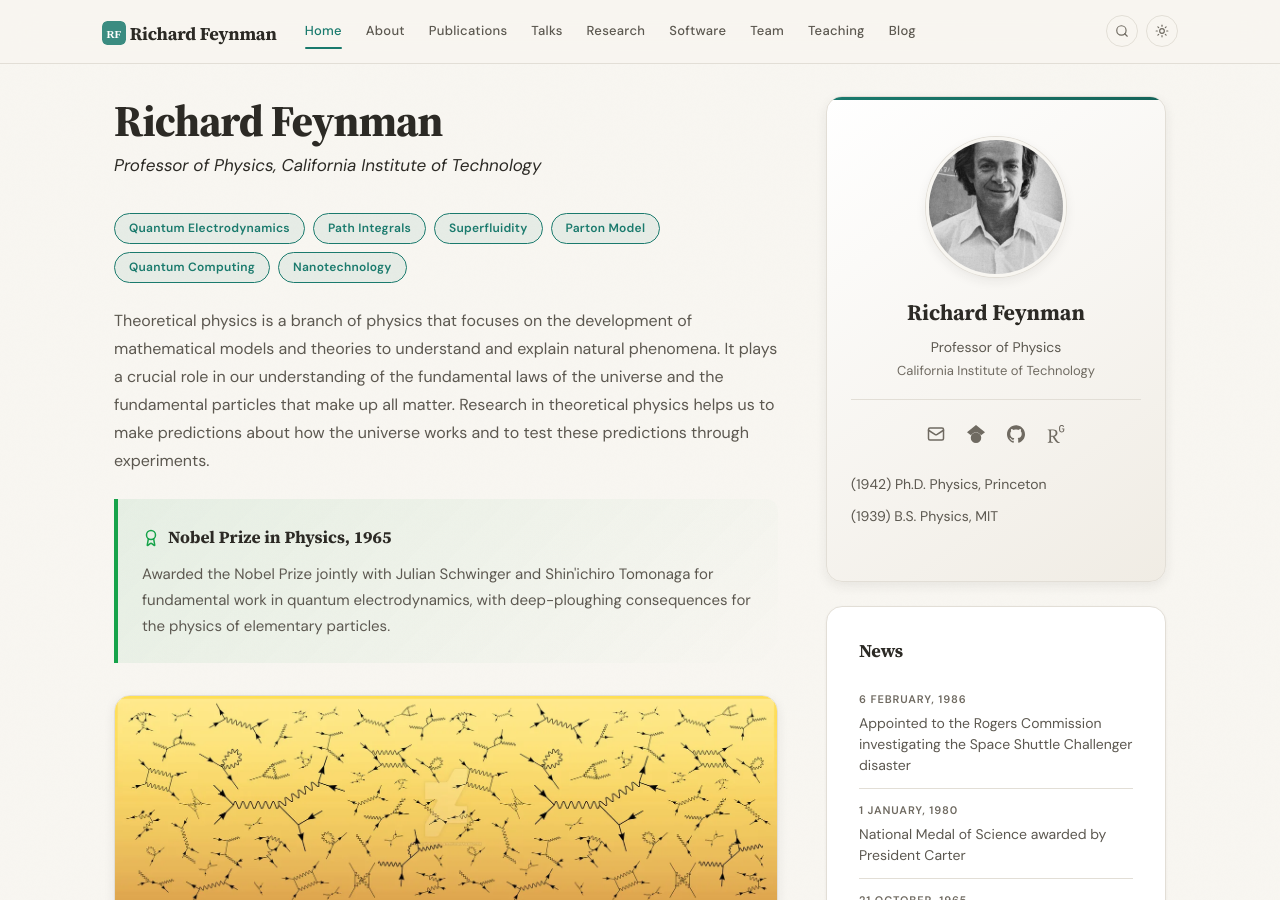
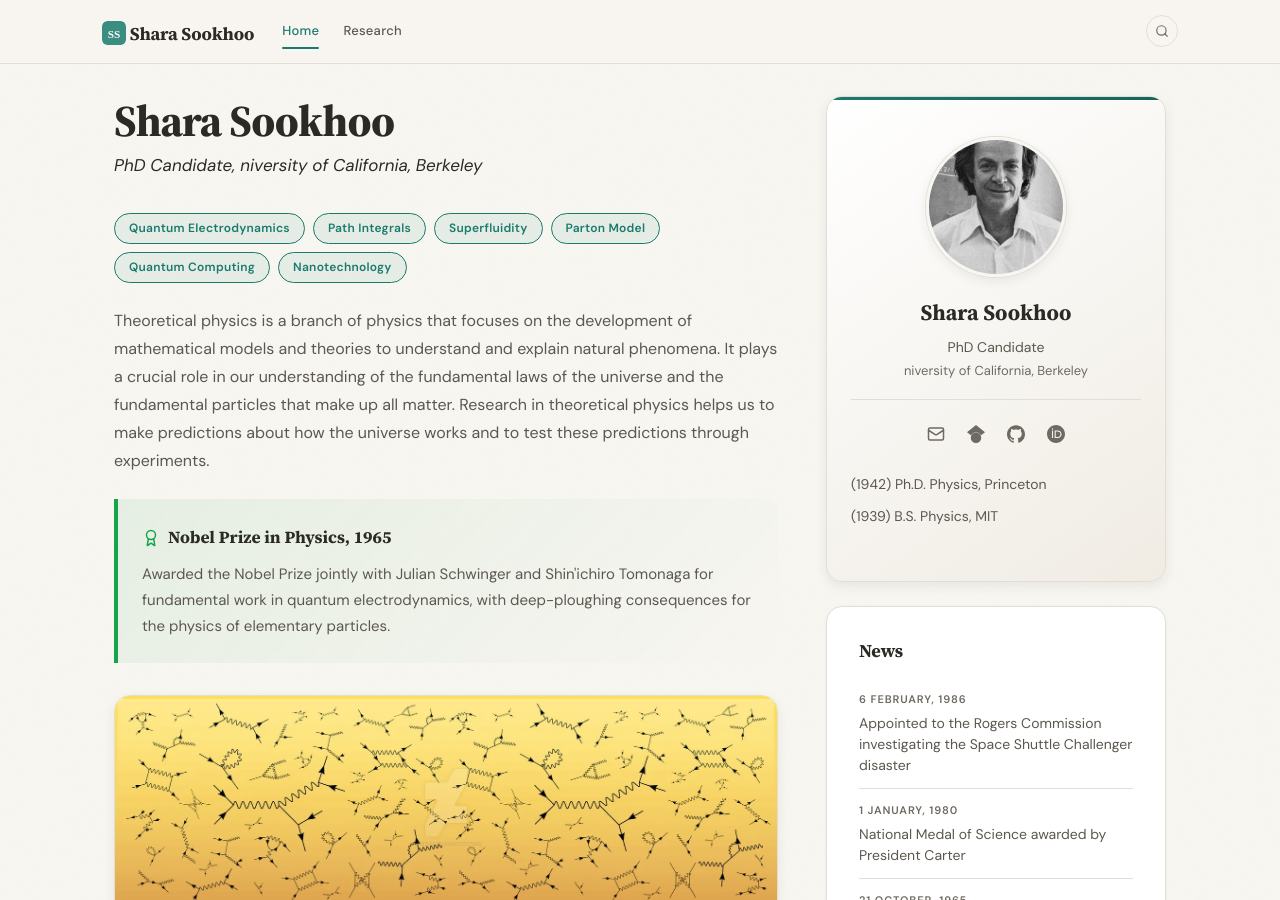
Before and after one commit to sharasookhoo/sharasookhoo.github.io, a Jekyll site: the page built from _pages/home.md, in a window 1280 px wide and 900 px high. Built offline with Jekyll 4.4.1, drawn with Linux system fonts in a browser that asks for light colours; some of the changed text lies outside the part shown.

Commit message:
Update _config.yml

```diff
--- a/_config.yml
+++ b/_config.yml
@@ -1,31 +1,27 @@
 # ============================================================
 # STEP 1: Your Identity (required)
 # ============================================================
-name: "Richard Feynman"
-title: "Professor of Physics"
-institution: "California Institute of Technology"
-email: richard@university.edu
+name: "Shara Sookhoo"
+title: "PhD Candidate"
+institution: "niversity of California, Berkeley"
+email: sharasoohkoo@berkeley.edu
 photo: headshot.jpg  # place your photo in images/
 
 # ============================================================
 # STEP 2: Your Links (optional -- leave blank to hide an icon)
 # ============================================================
 links:
-  google_scholar: "https://scholar.google.com/citations?user=B7vSqZsAAAAJ"
-  github: "https://github.com/"
-  researchgate: "https://www.researchgate.net/"
-  orcid: ""
-  twitter: ""
-  linkedin: ""
-  cv: ""  # e.g., "papers/cv.pdf"
+  google_scholar: "https://scholar.google.com/citations?user=fwZ8mNoAAAAJ&hl=en"
+  github: "https://github.com/sharasookhoo"
+  orcid: "0009-0007-7784-3494"
 
 # ============================================================
 # STEP 3: Site Settings
 # ============================================================
 accent_color: "#1a7a6d"      # theme color; light and dark variants are derived automatically
-dark_mode: true              # set to false to disable dark mode entirely
+dark_mode: false             # set to false to disable dark mode entirely
 math: false                  # true loads MathJax on every page; or add `math: true` to individual pages
-description: "Academic webpage of Dr. Richard Feynman"
+description: "Shara's personal website"
 
 # When deploying with the included GitHub Actions workflow these are filled
 # in automatically from your Pages settings (user site, project site, or
@@ -47,14 +43,14 @@ analytics:
 # Each name is a page in _pages/. Add `label: Papers` to change the
 # navbar text without changing the URL.
 nav_pages:
-  - name: about
-  - name: publications
-  - name: talks
+#  - name: about
+#  - name: publications
+#  - name: talks
   - name: research
-  - name: software
-  - name: team
-  - name: teaching
-  - name: blog
+#  - name: software
+#  - name: team
+#  - name: teaching
+#  - name: blog
 
 # ============================================================
 # STEP 5: Publications (assets/ref.bib)
@@ -62,8 +58,8 @@ nav_pages:
 # Your name is bolded in the publication list. Write it exactly as it
 # appears in the rendered list ("Last, F. M."); list the longest form first.
 scholar:
-  last_name: Feynman
-  first_name: ["R. P.", "R."]
+  last_name: Sookhoo
+  first_name: ["S. Y.", "S."]
   style: citesty
   locale: en
   source: /assets/
```
